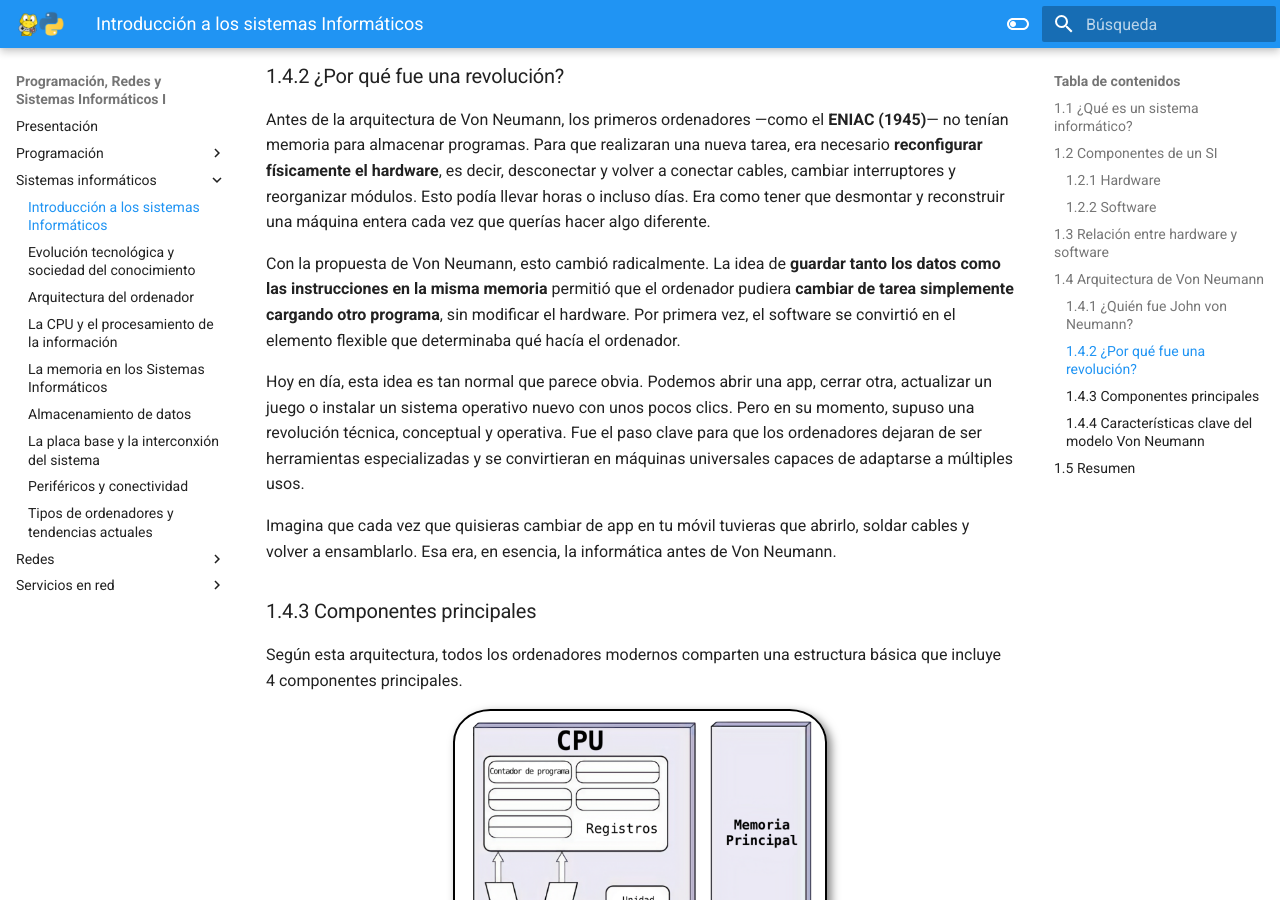
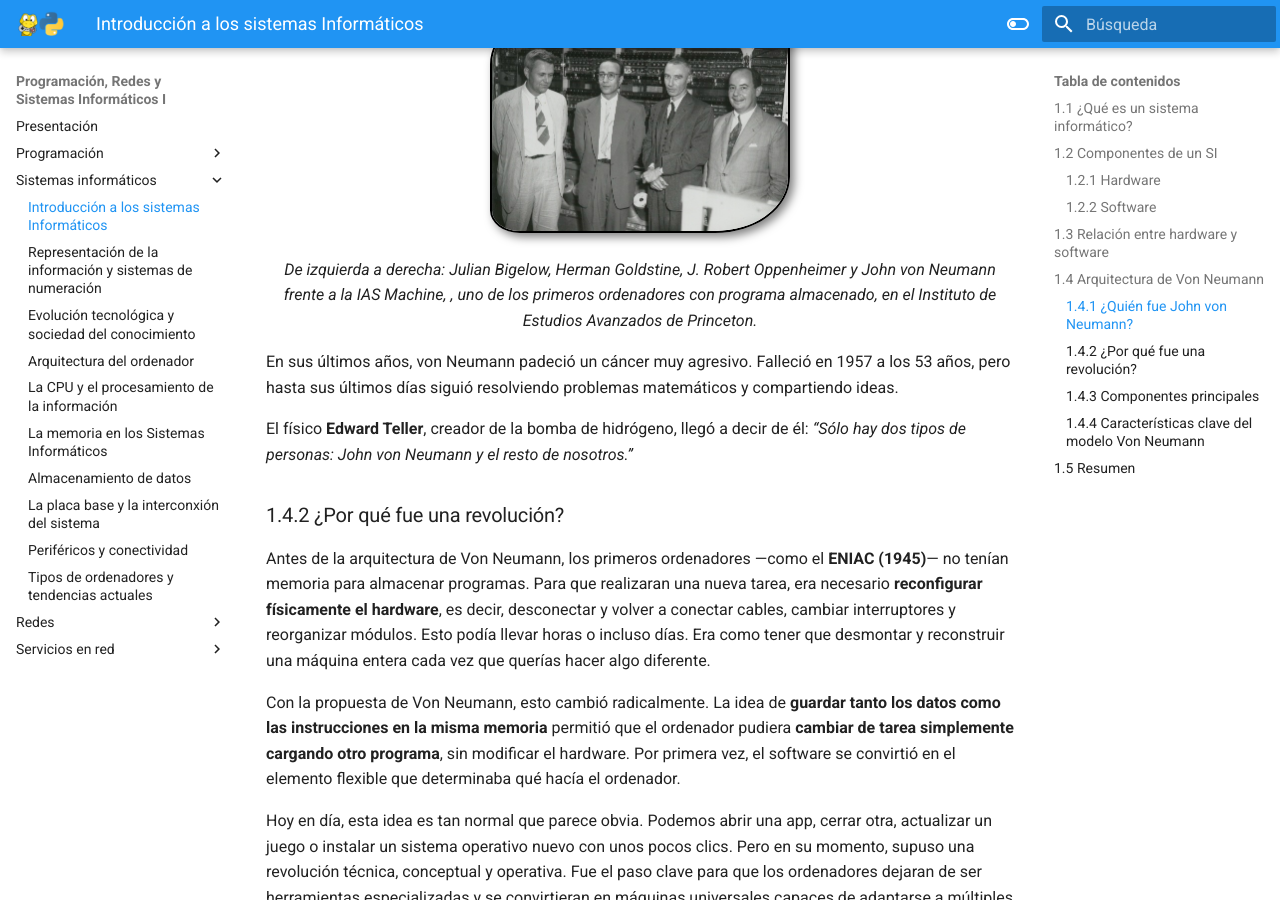
Before and after one commit to maycalle/1bach, an MkDocs documentation site: the page built from docs/sistemas_01.md, in a window 1280 px wide and 900 px high, scrolled down 3319 px. Built offline with MkDocs 1.6.1 and Material for MkDocs 9.7.7, drawn with Linux system fonts in a browser that asks for light colours; some of the changed text lies outside the part shown.

Commit message:
intro a los SI

```diff
--- a/docs/sistemas_01.md
+++ b/docs/sistemas_01.md
@@ -79,8 +79,10 @@ En **1945**, redactó el documento que sentó las bases de la arquitectura que h
 Además de su enorme talento científico, von Neumann era conocido por su memoria prodigiosa. Se decía que podía memorizar libros enteros tras una sola lectura y resolver cálculos mentales complejísimos desde niño. A los seis años ya dividía números de ocho cifras mentalmente, y en la universidad era capaz de recitar manuales técnicos palabra por palabra años después de haberlos leído.
 
 <div style="margin-bottom: 10px" align="center">
-    <img style="border: 2px solid black; border-radius:25% 10%; box-shadow: 4px 4px 10px rgba(0, 0, 0, 0.5);" src="img/john_neumann_foto.gif" width="30%">
+    <img style="border: 2px solid black; border-radius:25% 10%; box-shadow: 4px 4px 10px rgba(0, 0, 0, 0.5);" src="img/john_neumann_foto.gif" width="40%">
     <p><em>John von Neumann</em></p>
+    <img style="border: 2px solid black; border-radius:25% 10%; box-shadow: 4px 4px 10px rgba(0, 0, 0, 0.5);" src="img/john_neumann_ias_machine.jpg" width="40%">
+    <p><em>De izquierda a derecha: Julian Bigelow, Herman Goldstine, J. Robert Oppenheimer y John von Neumann frente a la IAS Machine, , uno de los primeros ordenadores con programa almacenado, en el Instituto de Estudios Avanzados de Princeton.</em></p>
 </div>
 
 En sus últimos años, von Neumann padeció un cáncer muy agresivo. Falleció en 1957 a los 53 años, pero hasta sus últimos días siguió resolviendo problemas matemáticos y compartiendo ideas.
--- a/mkdocs.yml
+++ b/mkdocs.yml
@@ -26,14 +26,15 @@ nav:
       - Machine Learning y Deep Learning: programacionIA_02.md
   - Sistemas informáticos:
     - Introducción a los sistemas Informáticos: sistemas_01.md
-    - Evolución tecnológica y sociedad del conocimiento: sistemas_02.md
-    - Arquitectura del ordenador: sistemas_03.md
-    - La CPU y el procesamiento de la información: sistemas_04.md
-    - La memoria en los Sistemas Informáticos: sistemas_05.md
-    - Almacenamiento de datos: sistemas_06.md
-    - La placa base y la interconxión del sistema: sistemas_07.md
-    - Periféricos y conectividad: sistemas_08.md
-    - Tipos de ordenadores y tendencias actuales: sistemas_09.md
+    - Representación de la información y sistemas de numeración: sistemas_02.md
+    - Evolución tecnológica y sociedad del conocimiento: sistemas_03.md
+    - Arquitectura del ordenador: sistemas_04.md
+    - La CPU y el procesamiento de la información: sistemas_05.md
+    - La memoria en los Sistemas Informáticos: sistemas_06.md
+    - Almacenamiento de datos: sistemas_07.md
+    - La placa base y la interconxión del sistema: sistemas_08.md
+    - Periféricos y conectividad: sistemas_09.md
+    - Tipos de ordenadores y tendencias actuales: sistemas_10.md
   - Redes:
     - Introducción: redes_01.md
     - Tipos de redes: redes_02.md
```
Also changed, not shown: docs/sistemas_02.md (added, +13 -0 lines), docs/img/john_neumann_ias_machine.jpg (added).
